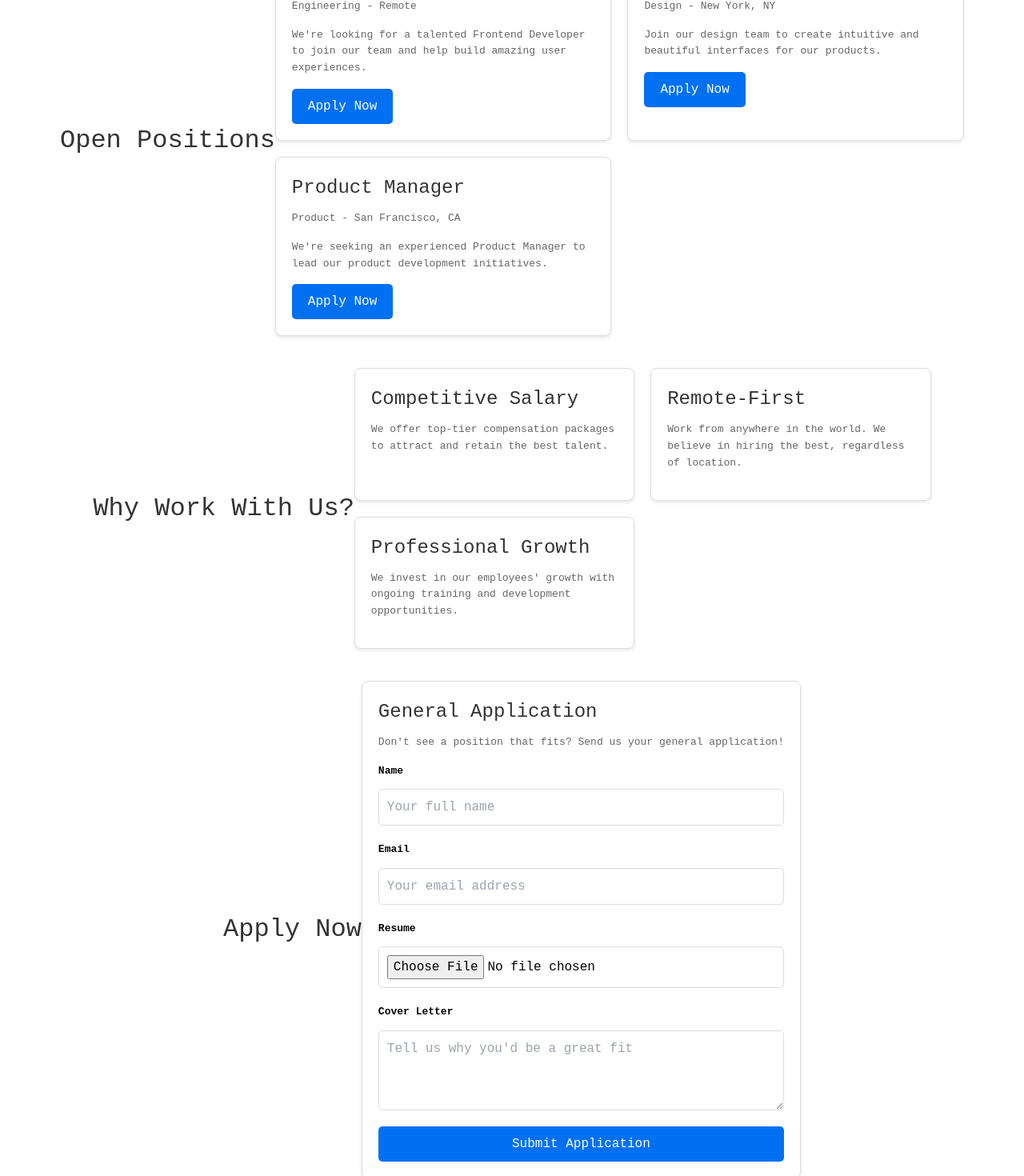
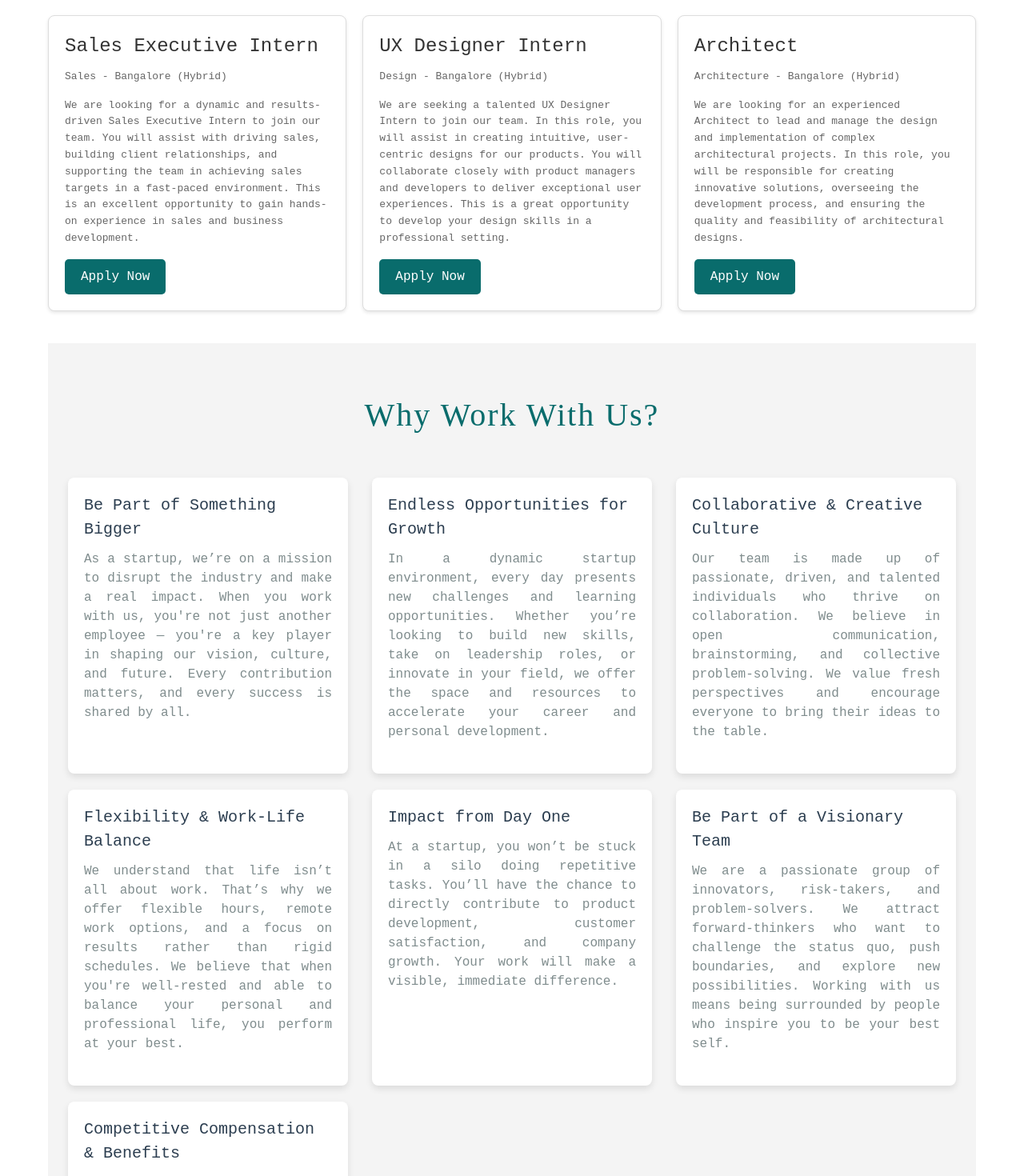
Before and after one commit to sangamesh4514/tagzy, a React (Create React App) app: page /careers in a window 1280 px wide. Shown: the part 340-1810 px from the top of the page at 80% size. Built offline with nearby package versions, Linux system fonts and the light colour scheme.

Commit message:
add-career-page-new

```diff
--- a/src/common/components/CareerPage/index.tsx
+++ b/src/common/components/CareerPage/index.tsx
@@ -1,5 +1,5 @@
-import React, { useState } from 'react';
-import './style.css';
+import React from "react";
+import "./style.css";
 
 interface JobListing {
   id: number;
@@ -7,54 +7,58 @@ interface JobListing {
   department: string;
   location: string;
   description: string;
+  link: string;
 }
 
 const jobListings: JobListing[] = [
   {
     id: 1,
-    title: "Frontend Developer",
-    department: "Engineering",
-    location: "Remote",
-    description: "We're looking for a talented Frontend Developer to join our team and help build amazing user experiences."
+    title: "Sales Executive Intern",
+    department: "Sales",
+    location: "Bangalore (Hybrid)",
+    description:
+      "We are looking for a dynamic and results-driven Sales Executive Intern to join our team. You will assist with driving sales, building client relationships, and supporting the team in achieving sales targets in a fast-paced environment. This is an excellent opportunity to gain hands-on experience in sales and business development.",
+    link: "https://forms.gle/aGWPmhEPUNuH3YL27",
   },
   {
     id: 2,
-    title: "UX Designer",
+    title: "UX Designer Intern",
     department: "Design",
-    location: "New York, NY",
-    description: "Join our design team to create intuitive and beautiful interfaces for our products."
+    location: "Bangalore (Hybrid)",
+    description:
+      "We are seeking a talented UX Designer Intern to join our team. In this role, you will assist in creating intuitive, user-centric designs for our products. You will collaborate closely with product managers and developers to deliver exceptional user experiences. This is a great opportunity to develop your design skills in a professional setting.",
+    link: "https://forms.gle/ZpDY4NnGzfgP4B6LA",
   },
   {
     id: 3,
-    title: "Product Manager",
-    department: "Product",
-    location: "San Francisco, CA",
-    description: "We're seeking an experienced Product Manager to lead our product development initiatives."
-  }
+    title: "Architect",
+    department: "Architecture",
+    location: "Bangalore (Hybrid)",
+    description:
+      "We are looking for an experienced Architect to lead and manage the design and implementation of complex architectural projects. In this role, you will be responsible for creating innovative solutions, overseeing the development process, and ensuring the quality and feasibility of architectural designs.",
+    link: "https://forms.gle/LFtfPK6FMhQHqRyg7",
+  },
 ];
 
 const CareerPage: React.FC = () => {
-  const [name, setName] = useState('');
-  const [email, setEmail] = useState('');
-  const [resume, setResume] = useState<File | null>(null);
-  const [coverLetter, setCoverLetter] = useState('');
+  const generalJobLink = "https://forms.gle/fGYCTk3MYAUswV2p9";
 
-  const handleSubmit = (e: React.FormEvent) => {
-    e.preventDefault();
-    // Here you would typically send the form data to a server
-    console.log('Form submitted', { name, email, resume, coverLetter });
-    // Reset form
-    setName('');
-    setEmail('');
-    setResume(null);
-    setCoverLetter('');
+  const handleLinkClick = (link: string) => {
+    if (link) {
+      window.open(link, "_blank"); // Opens the link in a new tab
+    } else {
+      alert("No link available for this position.");
+    }
   };
 
   return (
     <div className="container">
       <header className="header">
         <h1>Join Our Team</h1>
-        <p>We're always looking for talented individuals to help us build the future.</p>
+        <p>
+          We're always looking for talented individuals to help us build the
+          future.
+        </p>
       </header>
 
       <section className="section">
@@ -63,80 +67,107 @@ const CareerPage: React.FC = () => {
           {jobListings.map((job) => (
             <div key={job.id} className="card">
               <h3>{job.title}</h3>
-              <p>{job.department} - {job.location}</p>
+              <p>
+                {job.department} - {job.location}
+              </p>
               <p>{job.description}</p>
-              <button className="button">Apply Now</button>
+              <button
+                onClick={() => handleLinkClick(job.link)}
+                className="button"
+              >
+                Apply Now
+              </button>
             </div>
           ))}
         </div>
       </section>
 
-      <section className="section">
-        <h2>Why Work With Us?</h2>
-        <div className="benefits">
-          <div className="card">
-            <h3>Competitive Salary</h3>
-            <p>We offer top-tier compensation packages to attract and retain the best talent.</p>
+      <section className="section-reason">
+        <h2 className="section-title">Why Work With Us?</h2>
+        <div className="reasons-container">
+          <div className="reason">
+            <h3>Be Part of Something Bigger</h3>
+            <p>
+              As a startup, we’re on a mission to disrupt the industry and make
+              a real impact. When you work with us, you're not just another
+              employee — you're a key player in shaping our vision, culture, and
+              future. Every contribution matters, and every success is shared by
+              all.
+            </p>
           </div>
-          <div className="card">
-            <h3>Remote-First</h3>
-            <p>Work from anywhere in the world. We believe in hiring the best, regardless of location.</p>
+          <div className="reason">
+            <h3>Endless Opportunities for Growth</h3>
+            <p>
+              In a dynamic startup environment, every day presents new
+              challenges and learning opportunities. Whether you’re looking to
+              build new skills, take on leadership roles, or innovate in your
+              field, we offer the space and resources to accelerate your career
+              and personal development.
+            </p>
           </div>
-          <div className="card">
-            <h3>Professional Growth</h3>
-            <p>We invest in our employees' growth with ongoing training and development opportunities.</p>
+          <div className="reason">
+            <h3>Collaborative & Creative Culture</h3>
+            <p>
+              Our team is made up of passionate, driven, and talented
+              individuals who thrive on collaboration. We believe in open
+              communication, brainstorming, and collective problem-solving. We
+              value fresh perspectives and encourage everyone to bring their
+              ideas to the table.
+            </p>
+          </div>
+          <div className="reason">
+            <h3>Flexibility & Work-Life Balance</h3>
+            <p>
+              We understand that life isn’t all about work. That’s why we offer
+              flexible hours, remote work options, and a focus on results rather
+              than rigid schedules. We believe that when you're well-rested and
+              able to balance your personal and professional life, you perform
+              at your best.
+            </p>
+          </div>
+          <div className="reason">
+            <h3>Impact from Day One</h3>
+            <p>
+              At a startup, you won’t be stuck in a silo doing repetitive tasks.
+              You’ll have the chance to directly contribute to product
+              development, customer satisfaction, and company growth. Your work
+              will make a visible, immediate difference.
+            </p>
+          </div>
+          <div className="reason">
+            <h3>Be Part of a Visionary Team</h3>
+            <p>
+              We are a passionate group of innovators, risk-takers, and
+              problem-solvers. We attract forward-thinkers who want to challenge
+              the status quo, push boundaries, and explore new possibilities.
+              Working with us means being surrounded by people who inspire you
+              to be your best self.
+            </p>
+          </div>
+          <div className="reason">
+            <h3>Competitive Compensation & Benefits</h3>
+            <p>
+              While we may be a startup, we know the value of attracting top
+              talent. We offer competitive salaries, equity options, and
+              benefits packages that reflect the hard work and dedication you
+              bring to the team.
+            </p>
           </div>
         </div>
       </section>
 
-      <section className="section">
-        <h2>Apply Now</h2>
+      <section className="section" style={{marginTop: '2rem'}}>
         <div className="card">
           <h3>General Application</h3>
-          <p>Don't see a position that fits? Send us your general application!</p>
-          <form onSubmit={handleSubmit}>
-            <div className="form-group">
-              <label htmlFor="name">Name</label>
-              <input
-                id="name"
-                type="text"
-                placeholder="Your full name"
-                value={name}
-                onChange={(e) => setName(e.target.value)}
-                required
-              />
-            </div>
-            <div className="form-group">
-              <label htmlFor="email">Email</label>
-              <input
-                id="email"
-                type="email"
-                placeholder="Your email address"
-                value={email}
-                onChange={(e) => setEmail(e.target.value)}
-                required
-              />
-            </div>
-            <div className="form-group">
-              <label htmlFor="resume">Resume</label>
-              <input
-                id="resume"
-                type="file"
-                onChange={(e) => setResume(e.target.files ? e.target.files[0] : null)}
-                required
-              />
-            </div>
-            <div className="form-group">
-              <label htmlFor="coverLetter">Cover Letter</label>
-              <textarea
-                id="coverLetter"
-                placeholder="Tell us why you'd be a great fit"
-                value={coverLetter}
-                onChange={(e) => setCoverLetter(e.target.value)}
-              />
-            </div>
-            <button type="submit" className="button">Submit Application</button>
-          </form>
+          <p>
+            Don't see a position that fits? Send us your general application!
+          </p>
+          <button
+            onClick={() => handleLinkClick(generalJobLink)}
+            className="button"
+          >
+            Apply Now
+          </button>
         </div>
       </section>
     </div>
--- a/src/common/components/CareerPage/style.css
+++ b/src/common/components/CareerPage/style.css
@@ -21,6 +21,7 @@
   }
 
   .section {
+    flex-direction: column;
     margin-bottom: 40px;
   }
 
@@ -56,7 +57,7 @@
   }
 
   .button {
-    background-color: #0070f3;
+    background-color: #096c6c;
     color: white;
     border: none;
     padding: 10px 20px;
@@ -67,7 +68,7 @@
   }
 
   .button:hover {
-    background-color: #0050d3;
+    background-color: #033535;
   }
 
   form {
@@ -96,6 +97,89 @@
     min-height: 100px;
   }
 
+  /* General styles */
+/* body {
+  font-family: Arial, sans-serif;
+  margin: 0;
+  padding: 0;
+}
+
+h2, h3 {
+  font-weight: bold;
+} */
+
+/* Section Styles */
+.section-reason {
+  padding: 40px 20px;
+  background-color: #f4f4f4;
+}
+
+.section-title {
+  text-align: center;
+  font-size: 2rem;
+  margin-bottom: 30px;
+  color: #333;
+}
+
+.reasons-container {
+  display: grid;
+  grid-template-columns: repeat(auto-fill, minmax(300px, 1fr));
+  gap: 20px;
+  justify-items: center;
+}
+
+.reason {
+  background-color: #fff;
+  padding: 20px;
+  border-radius: 8px;
+  box-shadow: 0 4px 8px rgba(0, 0, 0, 0.1);
+  max-width: 350px;
+  transition: transform 0.3s ease, box-shadow 0.3s ease;
+}
+
+.reason:hover {
+  transform: translateY(-5px);
+  box-shadow: 0 8px 16px rgba(0, 0, 0, 0.15);
+}
+
+.reason h3 {
+  color: #2c3e50;
+  font-size: 1.25rem;
+  margin-bottom: 10px;
+}
+
+.reason p {
+  font-size: 1rem;
+  line-height: 1.5;
+  color: #7f8c8d;
+  text-align: justify;
+}
+
+@media (max-width: 768px) {
+  .section-title {
+    font-size: 1.75rem;
+  }
+
+  .reason {
+    padding: 15px;
+  }
+}
+
+@media (max-width: 480px) {
+  .section {
+    padding: 20px;
+  }
+
+  .section-title {
+    font-size: 1.5rem;
+  }
+
+  .reason {
+    max-width: 100%;
+  }
+}
+
+
   @media (max-width: 768px) {
     .job-listings, .benefits {
       grid-template-columns: 1fr;
--- a/src/common/components/Footer/index.tsx
+++ b/src/common/components/Footer/index.tsx
@@ -131,7 +131,7 @@ export default function Footer() {
               </li>
               <li>
                 <a
-                  href="/privacyPolicy"
+                  href="/faq"
                   className="text-gray-600 hover:text-teal-600"
                 >
                   FAQ
--- a/src/common/routes/Careers/index.tsx
+++ b/src/common/routes/Careers/index.tsx
@@ -36,7 +36,7 @@ const Careers = () => {
         <meta name="author" content="TagZy" />
       </Helmet>
       <Header />
-      <CareerPage />;
+      <CareerPage />
       <Footer />
     </>
   );
```
